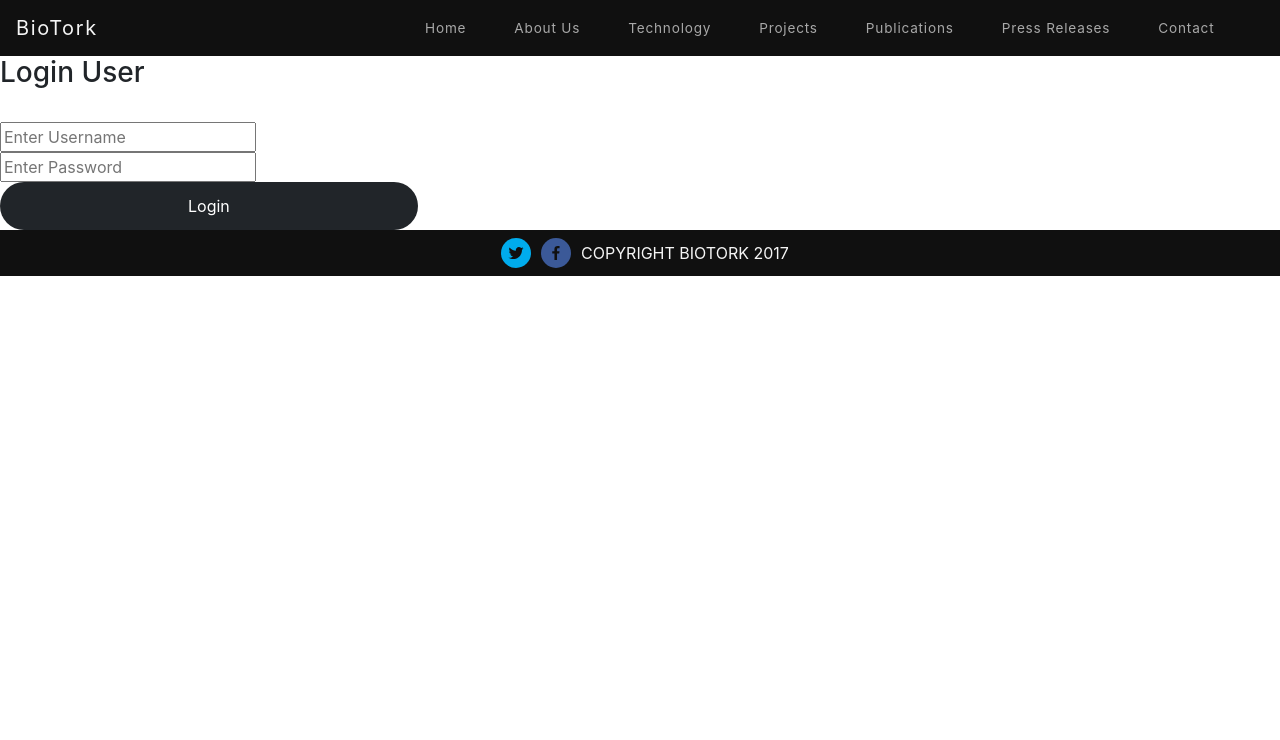
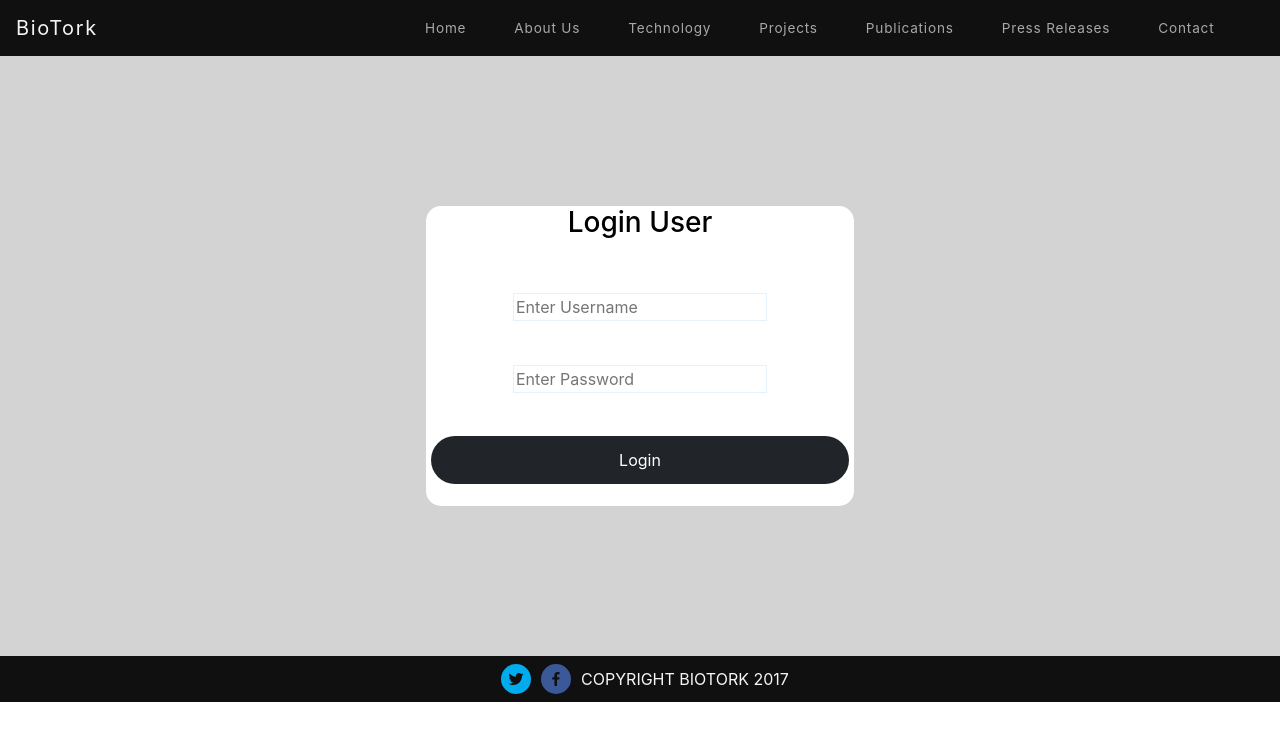
Before and after one commit to rennemannd/MERN-Heroku-Template, a React (Create React App) app in the folder client/: page /users/login in a window 1280 px wide. Shown: the top 740 px of the page. Built offline with nearby package versions, Linux system fonts and the light colour scheme; no server answers.

Commit message:
changed colors to match theme

```diff
--- a/client/src/views/Login/Login.css
+++ b/client/src/views/Login/Login.css
@@ -0,0 +1,50 @@
+.login-view-container {
+    background-color:lightgray;
+    color: black;
+    height: 600px;
+    display: flex;
+    justify-content: center;
+    align-items: center;
+}
+
+.login-container {
+    background-color: white;
+    border-radius: 15px;
+    text-align: center;
+    min-height: 300px;
+    display: flex;
+    flex-direction: column;
+    justify-content: space-around;
+}
+
+.login-input-container {
+    /* border: 1px solid black; */
+    padding: 0px 5px;
+}
+
+.login-form-container {
+    /* border: 1px solid black; */
+    flex-grow: 1;
+    display: flex;
+    flex-direction: column;
+    justify-content: space-around;
+}
+
+.login-input,
+.login-button {
+    outline: none;
+    background: none;
+    color: black;
+    border: 1px solid #e3f2fd;
+}
+
+.login-input {
+}
+
+.login-button {
+    padding: 3px 10px;
+}
+
+    .login-button:hover {
+        background-color: dimgray;
+    }
--- a/client/src/views/Login/Login.js
+++ b/client/src/views/Login/Login.js
@@ -1,5 +1,6 @@
 import React, { Component } from "react";
 import { withRouter, Redirect } from "react-router-dom";
+import './Login.css';
 
 class Login extends Component {
     constructor(props) {
@@ -53,7 +54,7 @@ class Login extends Component {
                     username: "",
                     password: "",
                     isLoading: false,
-                    loginError: data.message
+                    loginError: "Incorrect Login"
                 });
                 this.props.history.push("/users/login");
             }
--- a/client/src/views/NotFound/NotFound.js
+++ b/client/src/views/NotFound/NotFound.js
@@ -1,5 +1,5 @@
 import React from 'react';
-
+import './NotFound.css';
 const NotFound = () => {
         return "Page not found"
 }
```
